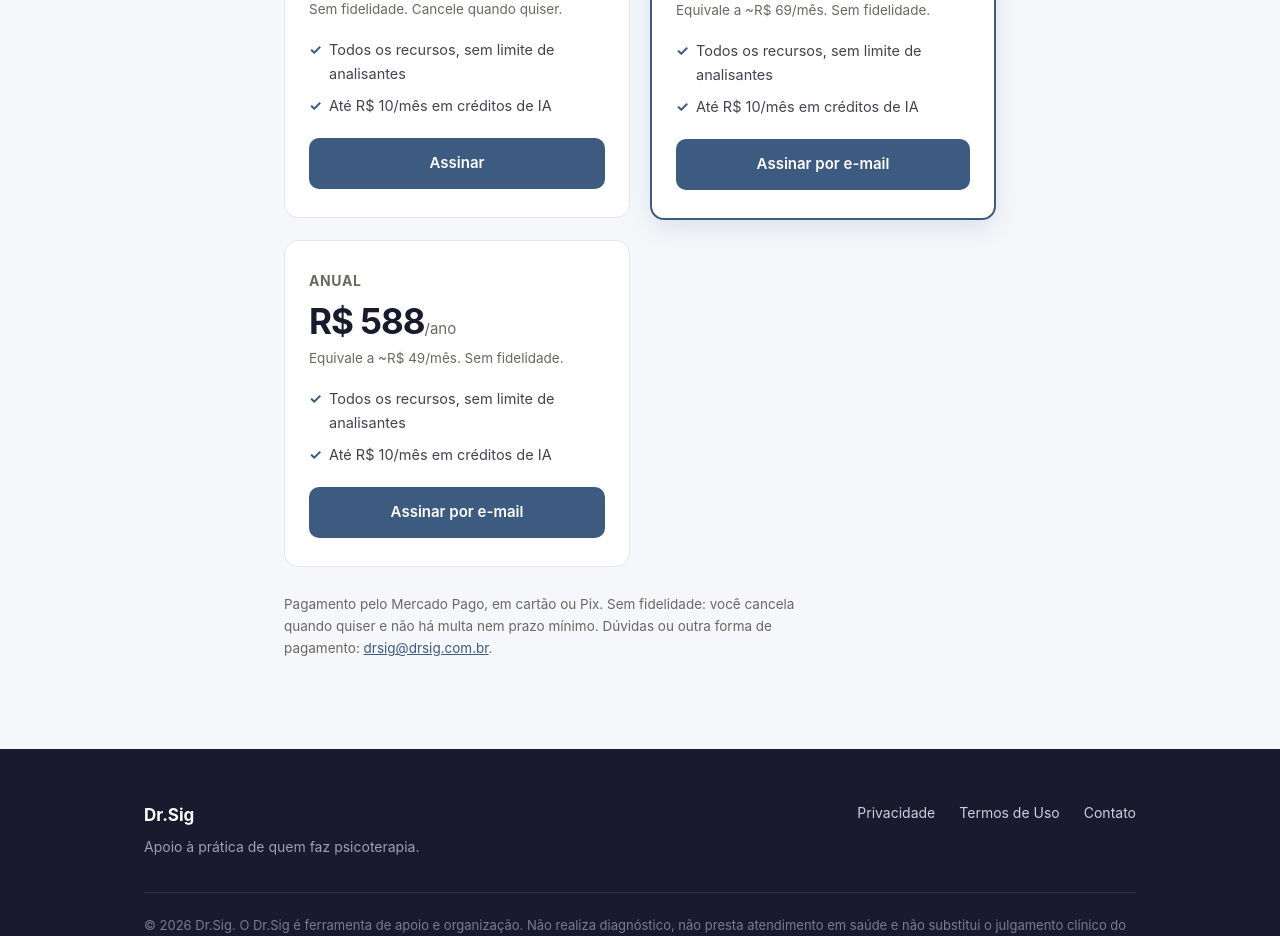
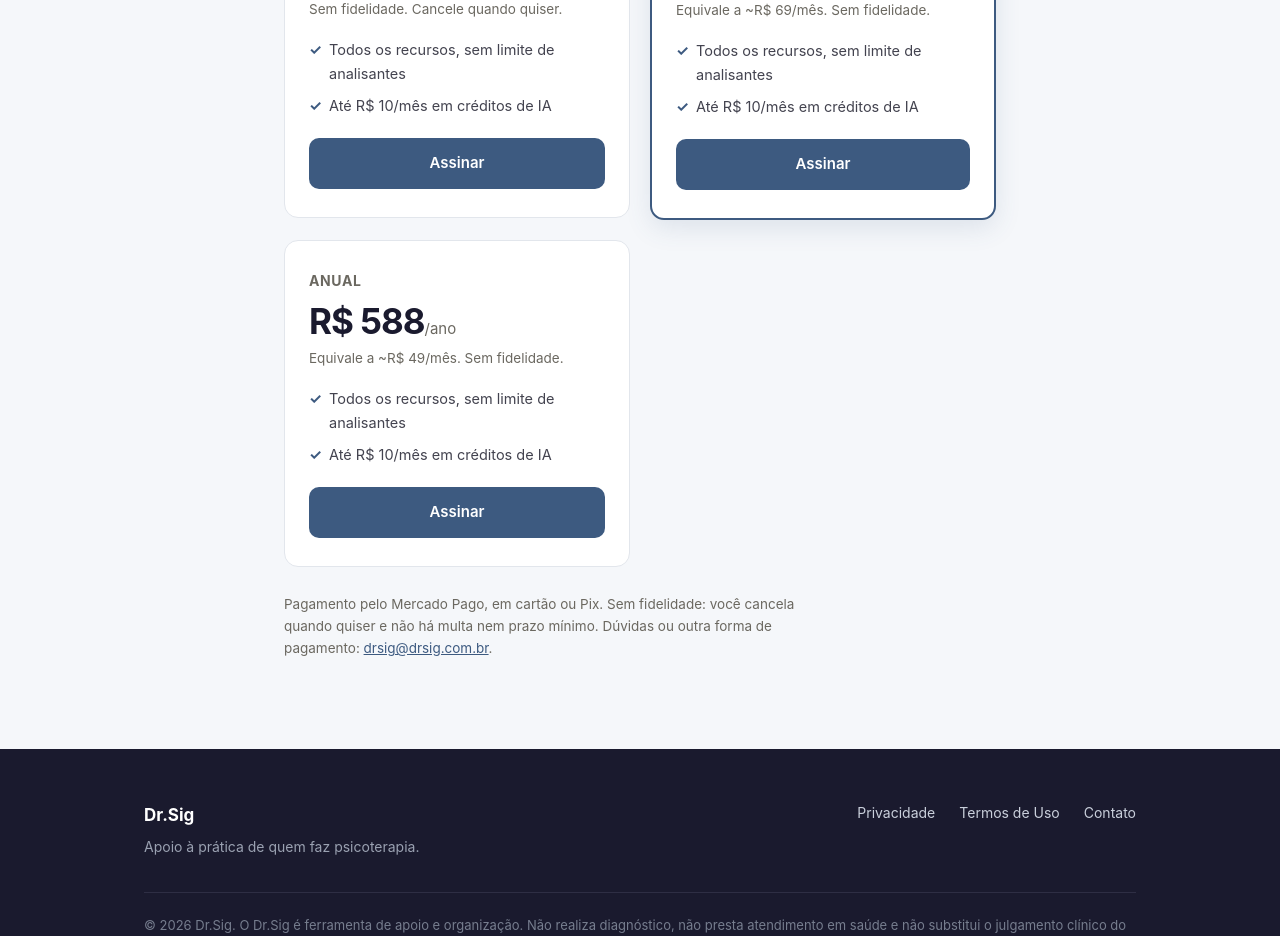
Before and after one commit to paulovsp/drsig-site, a plain HTML site: page index.html in a window 1280 px wide. Shown: the part 4000-4936 px from the top of the page. Drawn offline with Linux system fonts and the light colour scheme.

Commit message:
Corrige links de checkout dos planos (Mensal/Semestral/Anual)

```diff
--- a/index.html
+++ b/index.html
@@ -366,7 +366,7 @@ a conta já estará ativa.
 <li>Todos os recursos, sem limite de analisantes</li>
 <li>Até R$ 10/mês em créditos de IA</li>
 </ul>
-<a href="https://mpago.la/2NjrpL3" class="btn" style="width:100%;text-align:center;">Assinar</a>
+<a href="https://www.mercadopago.com.br/subscriptions/checkout?preapproval_plan_id=02676448c1f04b05a40de7d403be74ba" class="btn" style="width:100%;text-align:center;">Assinar</a>
 </div>
 
 <div class="plano destacado">
@@ -378,7 +378,7 @@ a conta já estará ativa.
 <li>Todos os recursos, sem limite de analisantes</li>
 <li>Até R$ 10/mês em créditos de IA</li>
 </ul>
-<a href="mailto:drsig@drsig.com.br?subject=Assinatura%20semestral%20Dr.Sig" class="btn" style="width:100%;text-align:center;">Assinar por e-mail</a>
+<a href="https://www.mercadopago.com.br/subscriptions/checkout?preapproval_plan_id=9ad1c55a891e431cb54faa8e08994e38" class="btn" style="width:100%;text-align:center;">Assinar</a>
 </div>
 
 <div class="plano">
@@ -389,7 +389,7 @@ a conta já estará ativa.
 <li>Todos os recursos, sem limite de analisantes</li>
 <li>Até R$ 10/mês em créditos de IA</li>
 </ul>
-<a href="mailto:drsig@drsig.com.br?subject=Assinatura%20anual%20Dr.Sig" class="btn" style="width:100%;text-align:center;">Assinar por e-mail</a>
+<a href="https://www.mercadopago.com.br/subscriptions/checkout?preapproval_plan_id=82d0dea5f649443695829cc2c922d247" class="btn" style="width:100%;text-align:center;">Assinar</a>
 </div>
 
 </div>
```
